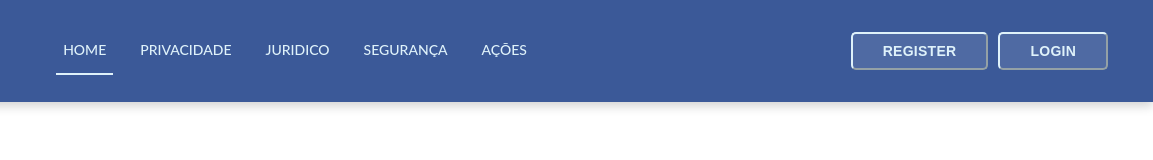
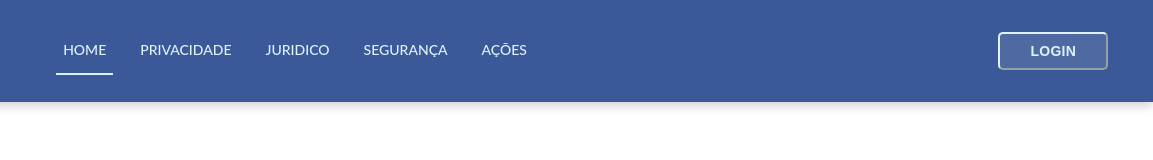
Before and after one commit to HeyBrunoXavier/OpenProject-, a plain HTML site: page view/private.html in a window 1280 px wide. Shown: the full height of the page, 127-1280 px from the left. Drawn offline with Linux system fonts and the light colour scheme.

```diff
--- a/view/private.html
+++ b/view/private.html
@@ -162,15 +162,12 @@
                         <a class="nav-link" href="#">Juridico</a>
                     </li>
                     <li class="nav-item">
-                        <a class="nav-link" href="#">Segurança</a>
+                         <a class="nav-link" href="#">Segurança</a>
                     </li>
                     <li class="nav-item">
                         <a class="nav-link" href="#">Ações</a>
                     </li>
                 </ul>
-            <div class="form-inline">
-                <button class="btn btn-outline-white mr-2" type="submit">REGISTER</button>
-            </div>
             <div class="form-inline">
                <button class="btn btn-outline-white mr-2" data-toggle="modal" data-target="#one">LOGIN</button>
             </div>
```
Also changed, not shown: README.md.
